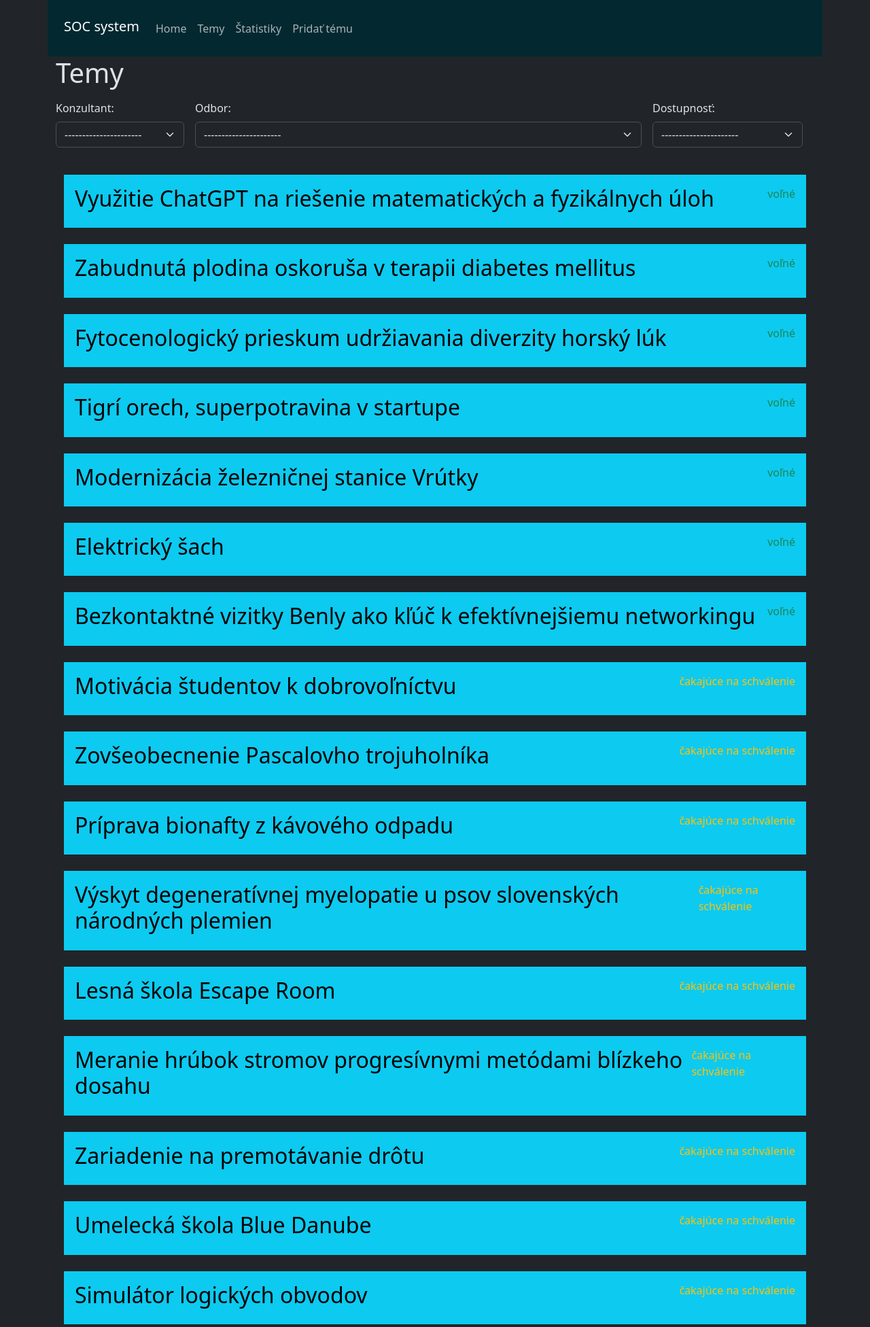
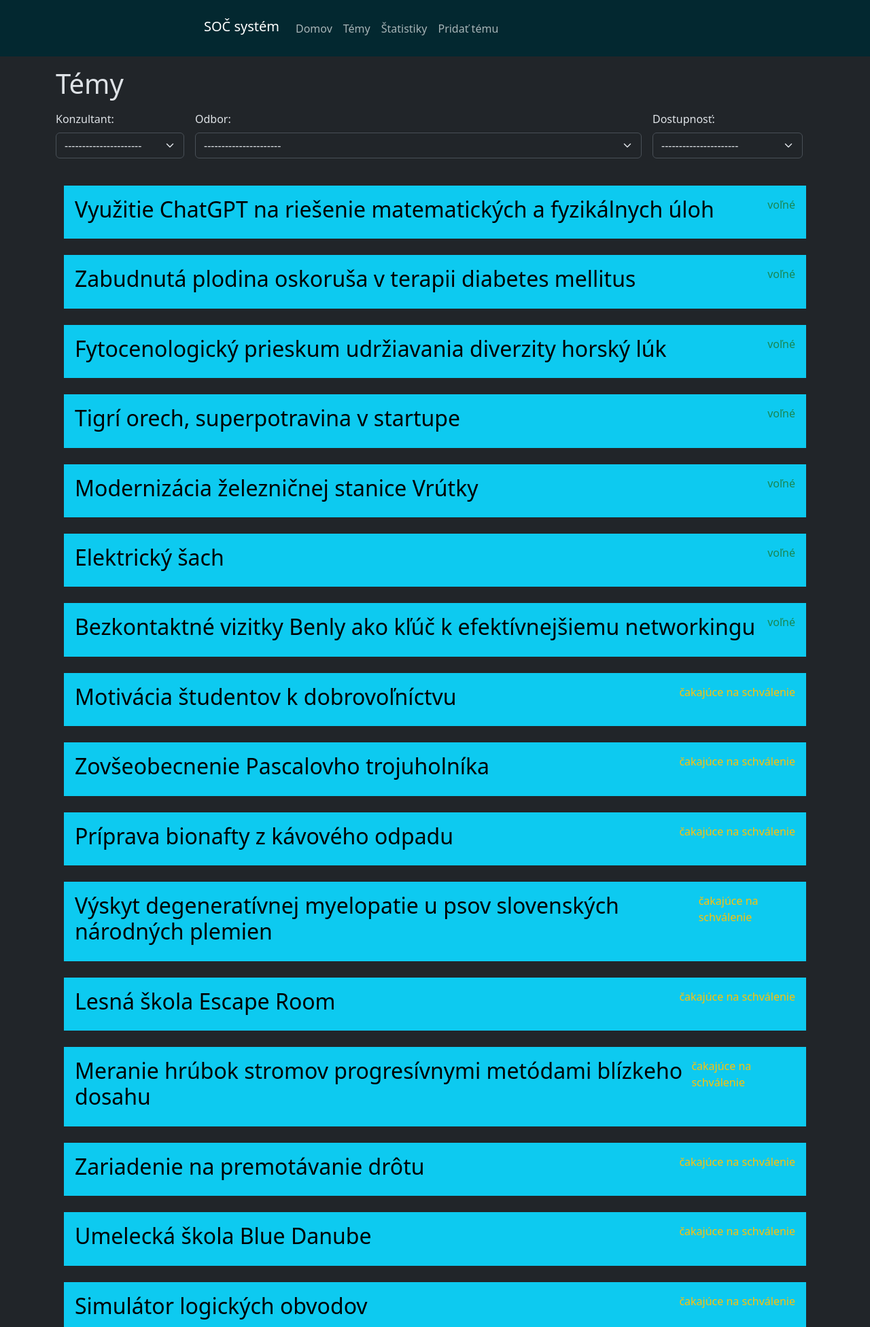
Before and after one commit to Marek528/soc_system_django, a Django app: page /soc/ in a window 1280 px wide. Shown: the top 1952 px of the page at 68% size. Run offline with Django 4.2, Linux system fonts and the light colour scheme; data comes from the database, SQL or seed files in the repository.

Commit message:
css + upravy

```diff
--- a/soc/templates/base.html
+++ b/soc/templates/base.html
@@ -9,23 +9,29 @@
         details summary {
             list-style: none;
         }
+
+        body {
+            min-height: 100vh;
+            display: flex;
+            flex-direction: column;
+        }
     </style>
 </head>
 <body>
-    <div class="container bg-info-subtle">
-        <nav class="navbar navbar-expand-lg" >
+    <div class="bg-info-subtle">
+        <nav class="navbar navbar-expand-lg" style="margin-left: 18em;">
             <div class="container-fluid">
-                <p class="navbar-brand pt-3">SOC system</p>
+                <p class="navbar-brand pt-3">SOČ systém</p>
                 <button class="navbar-toggler" type="button" data-bs-toggle="collapse" data-bs-target="#navbarNav" aria-controls="navbarNav" aria-expanded="false" aria-label="Toggle navigation">
                     <span class="navbar-toggler-icon"></span>
                 </button>
                 <div class="collapse navbar-collapse" id="navbarNav">
                     <ul class="navbar-nav">
                         <li class="nav-item">
-                            <a class="nav-link" href="{% url 'vypis-tem' %}">Home</a>
+                            <a class="nav-link" href="{% url 'vypis-tem' %}">Domov</a>
                         </li>
                         <li class="nav-item">
-                            <a class="nav-link" href="{% url 'vypis-tem-samostatne' %}">Temy</a>
+                            <a class="nav-link" href="{% url 'vypis-tem-samostatne' %}">Témy</a>
                         </li>
                         <li class="nav-item">
                             <a class="nav-link" href="{% url 'statistiky' %}">Štatistiky</a>
@@ -42,6 +48,10 @@
         {% block content %}
         {% endblock %}
     </div>
+    <footer class="footer mt-auto py-3 bg-info-subtle d-flex justify-content-center">
+        &copy; Marek528
+    </footer>
+
     <script src="https://cdn.jsdelivr.net/npm/bootstrap@5.3.3/dist/js/bootstrap.bundle.min.js" integrity="sha384-YvpcrYf0tY3lHB60NNkmXc5s9fDVZLESaAA55NDzOxhy9GkcIdslK1eN7N6jIeHz" crossorigin="anonymous"></script>
     {% block script %}
     {% endblock %}
--- a/soc/templates/soc/index.html
+++ b/soc/templates/soc/index.html
@@ -1,10 +1,10 @@
 {% extends "base.html" %}
 {% load static %}
 
-{% block title %}Temy{% endblock %}
+{% block title %}Témy{% endblock %}
 
 {% block content %}
-<h1 class="mb-3">Temy</h1>
+<h1 class="my-3">Témy</h1>
 <form class="row g-3">
     {% csrf_token %}
     <div class="mb-3 col-auto">
@@ -35,7 +35,7 @@
         </select>
     </div>
 </form>
-<div class="container">
+<div class="container mb-4">
     {% for tema in temy %}
     <div class="tema">
     <details class="mt-4">
--- a/soc/templates/soc/student.html
+++ b/soc/templates/soc/student.html
@@ -1,7 +1,7 @@
 {% extends "base.html" %}
 {% block title %}{{ student.meno }} {{ student.priezvisko }}{% endblock %}
 {% block content %}
-<h1 class="mb-3">Študent: {{ student.meno }} {{ student.priezvisko }}</h1>
+<h1 class="my-3">Študent: {{ student.meno }} {{ student.priezvisko }}</h1>
 <div class="container">
     {% for tema in temy %}
         <div class="bg-info text-black p-3">
--- a/soc/templates/soc/tema.html
+++ b/soc/templates/soc/tema.html
@@ -1,7 +1,7 @@
 {% extends "base.html" %}
 {% block title %}{{ tema.nazov }}{% endblock %}
 {% block content %}
-<h1 class="mb-3">Názov: {{ tema.nazov }}</h1>
+<h1 class="my-3">Názov: {{ tema.nazov }}</h1>
 <div class="container">
     <div class="bg-info text-black p-3">
         <p><strong>Odbor: </strong>{{ tema.odbor }}</p>
--- a/soc/templates/soc/temy.html
+++ b/soc/templates/soc/temy.html
@@ -1,8 +1,8 @@
 {% extends "base.html" %}
-{% block title %}Temy{% endblock %}
+{% block title %}Témy{% endblock %}
 {% block content %}
-    <h1 class="mb-3">Temy</h1>
-    <div class="container">
+    <h1 class="my-3">Témy</h1>
+    <div class="container mb-4">
         {% for tema in temy %}
             <div class="bg-info text-black p-3 mt-3">
                 <h2><a href="{% url 'vypis-temy' id=tema.id %}" class="link-dark link-offset-2 link-underline-opacity-100 link-underline-opacity-25-hover">{{ tema.nazov }}</a></h2>
--- a/soc/templates/soc/ucitel.html
+++ b/soc/templates/soc/ucitel.html
@@ -1,7 +1,7 @@
 {% extends "base.html" %}
 {% block title %}{{ ucitel.meno }} {{ ucitel.priezvisko }}{% endblock %}
 {% block content %}
-<h1 class="mb-3">Učiteľ: {{ ucitel.meno }} {{ ucitel.priezvisko }}</h1>
+<h1 class="my-3">Učiteľ: {{ ucitel.meno }} {{ ucitel.priezvisko }}</h1>
 <div class="container">
     {% for tema in temy %}
     <details class="mt-4">
--- a/soc/views.py
+++ b/soc/views.py
@@ -59,32 +59,22 @@ def pridat_temu(request):
             return render(request, 'soc/add_tema.html', {"studenti": studenti, "ucitelia": ucitelia, "odbory": odbory, "dostupnosti": dostupnosti, "message": "Prosím vyplňte všetky polia!"})
 
         if student == "-":
-            dostupnost = Dostupnost.objects.get(nazov='voľné')
+            dostupnost = Dostupnost.objects.get(nazov='voľné').pk
             pocet_kontrol = 0
             student = None
-            tema = Tema(
-                nazov = request.POST['nazov'],
-                popis = request.POST['popis'],
-                konzultant = Ucitel.objects.get(id=konzultant),
-                student = None,
-                odbor = Odbor.objects.get(id=odbor),
-                dostupnost = Dostupnost.objects.get(id=dostupnost.id),
-                pocet_kontrol = request.POST['pocet_kontrol']
-            )
         else:
             existing_tema = Tema.objects.filter(student=student).exists()
             if existing_tema:
                 return render(request, 'soc/add_tema.html', {"studenti": studenti, "ucitelia": ucitelia, "odbory": odbory, "dostupnosti": dostupnosti, "message": "Študent už má zadanú tému!"})
-            else:
-                tema = Tema(
-                    nazov = request.POST['nazov'],
-                    popis = request.POST['popis'],
-                    konzultant = Ucitel.objects.get(id=konzultant),
-                    student = Student.objects.get(id=student),
-                    odbor = Odbor.objects.get(id=odbor),
-                    dostupnost = Dostupnost.objects.get(id=dostupnost),
-                    pocet_kontrol = request.POST['pocet_kontrol']
-                )
 
+        tema = Tema(
+            nazov = request.POST['nazov'],
+            popis = request.POST['popis'],
+            konzultant = Ucitel.objects.get(id=konzultant),
+            student = Student.objects.get(id=student),
+            odbor = Odbor.objects.get(id=odbor),
+            dostupnost = Dostupnost.objects.get(id=dostupnost),
+            pocet_kontrol = request.POST['pocet_kontrol']
+        )
         tema.save()
         return render(request, 'soc/add_tema.html', {"studenti": studenti, "ucitelia": ucitelia, "odbory": odbory, "dostupnosti": dostupnosti, "message": "Téma bola úspešne pridaná!"})
```
